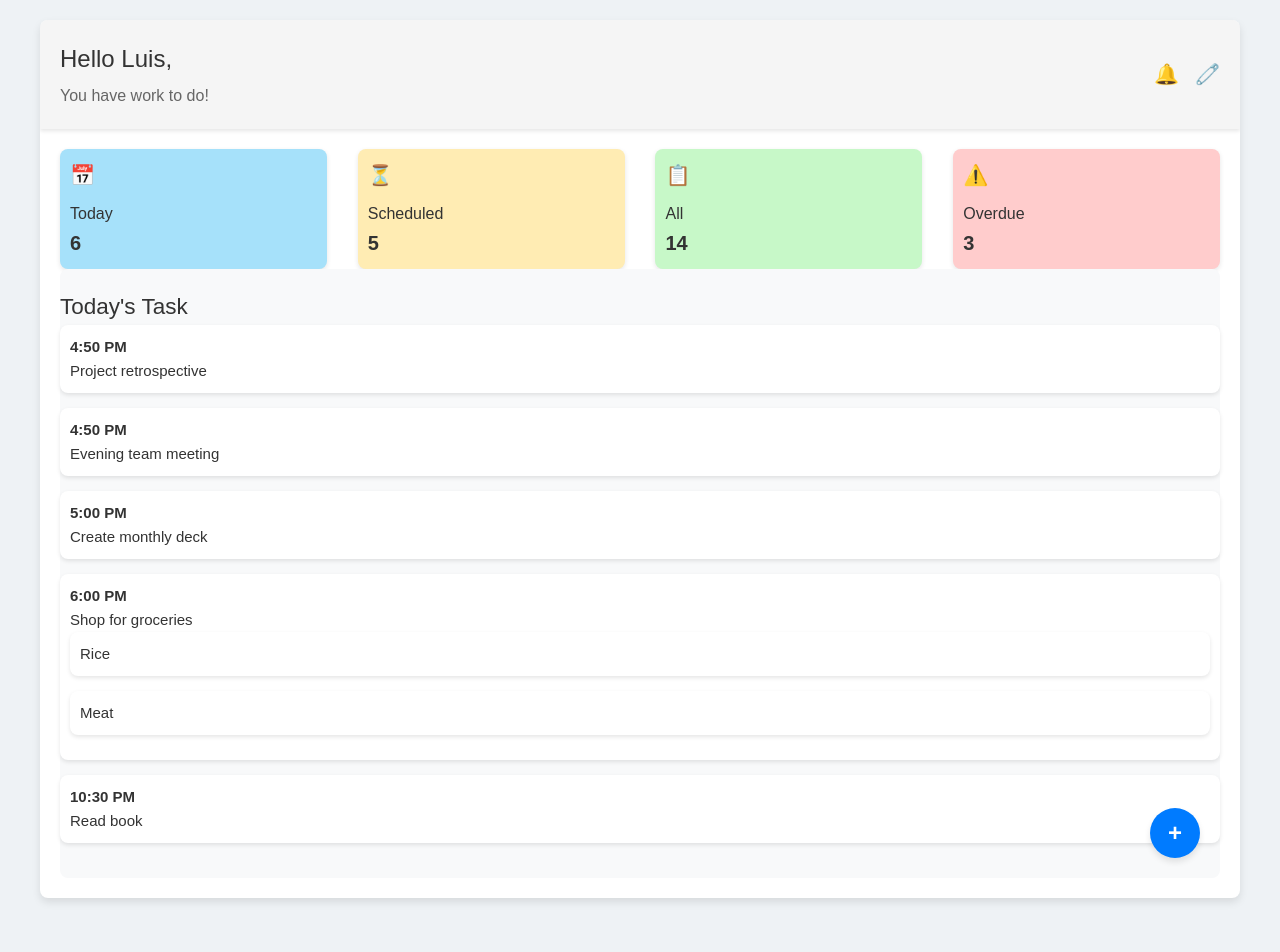
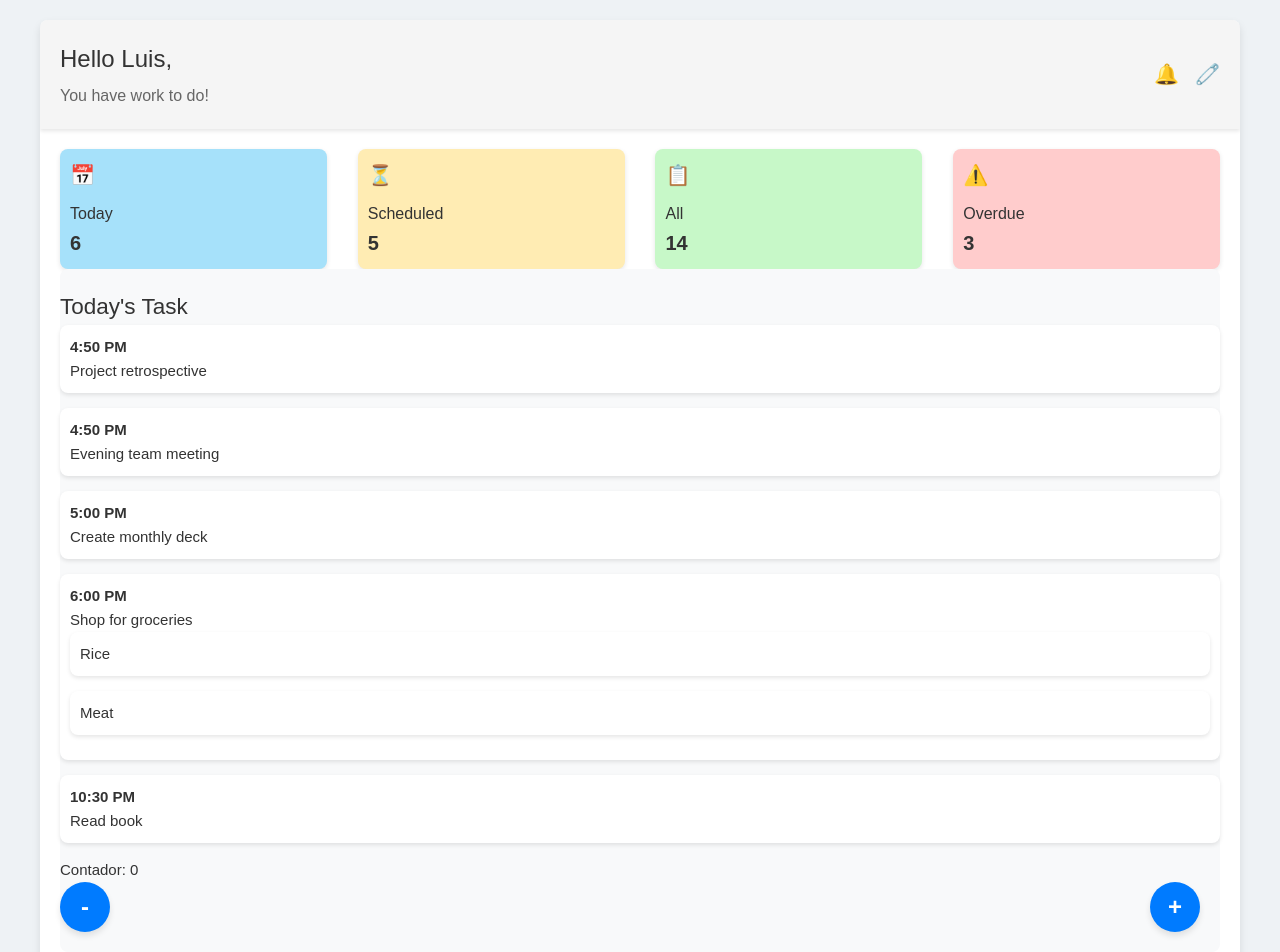
Before and after one commit to IvanJialo/JSFrameworks, a Vue app in the folder nodejs/vue/todolist2/: page / in a window 1280 px wide. Shown: the top 952 px of the page. Before the commit the page ends 918 px from the top, so only its background shows below. Built offline with nearby package versions, Linux system fonts and the light colour scheme.

Commit message:
BotonesAddRestContador

```diff
--- a/nodejs/vue/todolist2/package.json
+++ b/nodejs/vue/todolist2/package.json
@@ -5,6 +5,7 @@
   "type": "module",
   "scripts": {
     "dev": "vite",
+    "dev1": "vite --host",
     "build": "vite build",
     "preview": "vite preview"
   },
--- a/nodejs/vue/todolist2/src/App.vue
+++ b/nodejs/vue/todolist2/src/App.vue
@@ -9,5 +9,4 @@ export default {
 </script>
 
 <style>
-
 </style>
--- a/nodejs/vue/todolist2/src/components/AddTaskButton.vue
+++ b/nodejs/vue/todolist2/src/components/AddTaskButton.vue
@@ -1,15 +1,31 @@
 <template>
-  <button class="add-task-button">+</button>
+  <button @click="incrementarContador()" class="add-task-button">+</button>
+  <p>Contador: {{ contador }}</p>
+  <button @click="decrementarContador()" class="remove-task-button">-</button>
 </template>
 
 <script>
 export default {
+  methods: {
+    incrementarContador() {
+      this.contador++;
+    },
+    decrementarContador() {
+      this.contador--;
+    },
+  },
+  data() {
+    return {
+      contador: 0,
+    };
+  },
   name: 'AddTaskButton',
 };
 </script>
 
 <style scoped>
 .add-task-button {
+  position: absolute;
   background-color: #007bff;
   color: #fff;
   border: none;
@@ -20,7 +36,6 @@ export default {
   font-weight: bold;
   box-shadow: 0 4px 6px rgba(0, 0, 0, 0.1);
   cursor: pointer;
-  position: absolute;
   bottom: 20px;
   right: 20px;
   transition: transform 0.2s ease;
@@ -35,4 +50,31 @@ export default {
   transform: scale(1);
   box-shadow: 0 2px 4px rgba(0, 0, 0, 0.2);
 }
+
+.remove-task-button {
+  position: static;
+  background-color: #007bff;
+  color: #fff;
+  border: none;
+  border-radius: 50%;
+  width: 50px;
+  height: 50px;
+  font-size: 24px;
+  font-weight: bold;
+  box-shadow: 0 4px 6px rgba(0, 0, 0, 0.1);
+  cursor: pointer;
+  bottom: 20px;
+  right: 20px;
+  transition: transform 0.2s ease;
+}
+
+.remove-task-button:hover {
+  background-color: #0056b3;
+  transform: scale(1.1);
+}
+
+.remove-task-button:active {
+  transform: scale(1);
+  box-shadow: 0 2px 4px rgba(0, 0, 0, 0.2);
+}
 </style>
--- a/nodejs/vue/todolist2/src/components/Header.vue
+++ b/nodejs/vue/todolist2/src/components/Header.vue
@@ -6,7 +6,7 @@
     </div>
     <div class="header-icons">
       <button class="icon-button" aria-label="Notifications">
-        {{ notifications}}
+        {{ notifications }}
       </button>
       <router-link to="/categories" class="icon-button" aria-label="Settings">
         {{ groupedTask }}
--- a/nodejs/vue/todolist2/src/components/TaskList.vue
+++ b/nodejs/vue/todolist2/src/components/TaskList.vue
@@ -11,7 +11,6 @@
       </li>
     </ul>
 
-    <!-- Solo el botón con efecto de hover -->
     <AddTaskButton />
   </section>
 </template>
@@ -46,7 +45,6 @@ export default {
 <style scoped>
 #tasks {
   position: relative;
-  /* Necesario para el posicionamiento absoluto del botón */
   padding: 20px 0;
   background-color: #f8f9fa;
   border-radius: 8px;
```
Also changed, not shown: nodejs/vue/todolist2/src/assets/main.css (line endings or trailing spaces).
